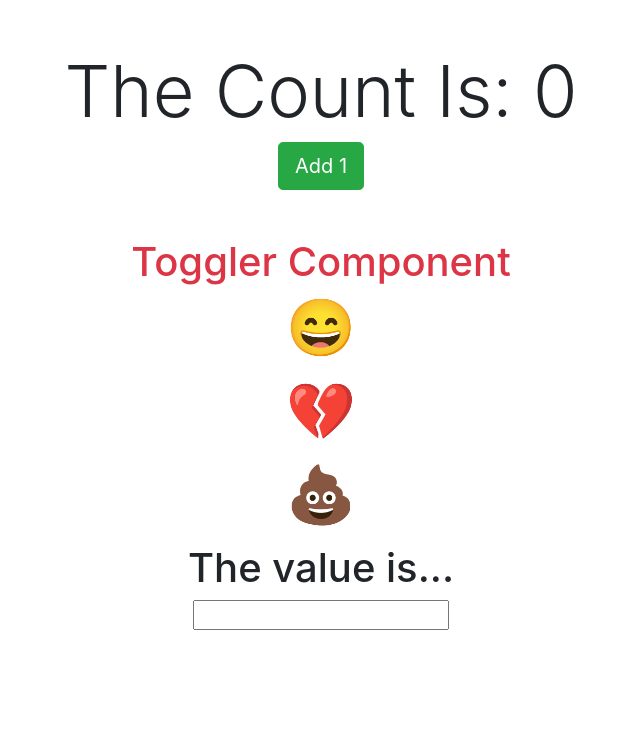
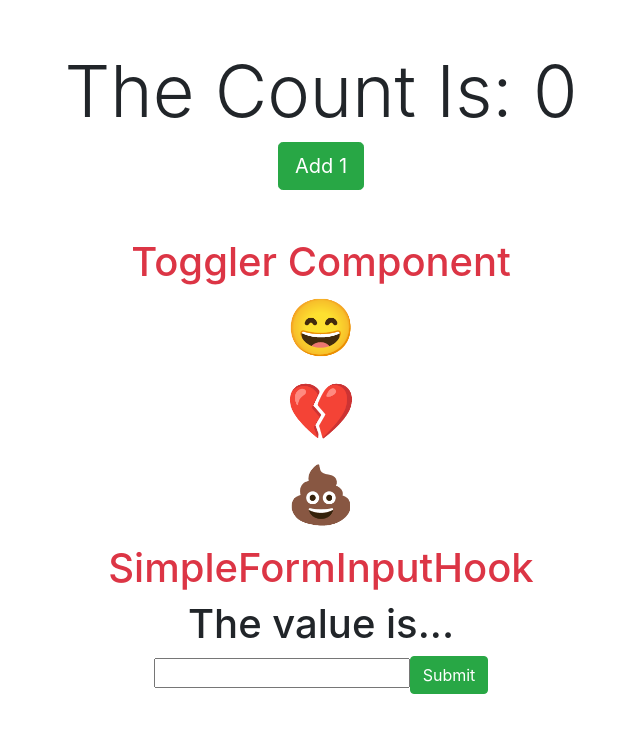
Before and after one commit to xaviguasch/hooks-react-mini-demo-app, a React (Create React App) app: page / in a window 1280 px wide. Shown: the top 732 px of the page, without its empty margins (319-959 px from the left). Built offline with nearby package versions, Linux system fonts and the light colour scheme.

Commit message:
refactored input forms extracting the logic to a hook

```diff
--- a/src/App.js
+++ b/src/App.js
@@ -2,6 +2,7 @@ import React from 'react'
 import CounterHook from './CounterHook'
 import Toggler from './Toggler'
 import SimpleFormHooks from './SimpleFormHooks'
+import SimpleFormInputHook from './SimpleFormInputHook'
 import 'bootstrap/dist/css/bootstrap.min.css'
 
 function App() {
@@ -10,7 +11,7 @@ function App() {
       <div className='container'>
         <CounterHook />
         <Toggler />
-        <SimpleFormHooks />
+        <SimpleFormInputHook />
       </div>
     </div>
   )
--- a/src/SimpleFormHooks.js
+++ b/src/SimpleFormHooks.js
@@ -11,6 +11,9 @@ const SimpleFormHooks = () => {
     <div className='container text-center'>
       <h1>The value is... {email}</h1>
       <input type='text' value={email} onChange={handleChange} />
+      <button className='btn btn-success' onClick={() => setEmail('')}>
+        Submit
+      </button>
     </div>
   )
 }
--- /dev/null
+++ b/src/SimpleFormInputHook.js
@@ -0,0 +1,19 @@
+import React from 'react'
+import useFormState from './hooks/useFormState'
+
+const SimpleFormHooks = () => {
+  const [email, handleEmailChange, reset] = useFormState('')
+
+  return (
+    <div className='container text-center'>
+      <h1 className='text-danger'>SimpleFormInputHook</h1>
+      <h1>The value is... {email}</h1>
+      <input type='text' value={email} onChange={handleEmailChange} />
+      <button className='btn btn-success' onClick={reset}>
+        Submit
+      </button>
+    </div>
+  )
+}
+
+export default SimpleFormHooks
--- /dev/null
+++ b/src/hooks/useFormState.js
@@ -0,0 +1,17 @@
+import { useState } from 'react'
+
+function useFormState(initialVal) {
+  const [value, setValue] = useState(initialVal)
+
+  const handleChange = e => {
+    setValue(e.target.value)
+  }
+
+  const reset = () => {
+    setValue('')
+  }
+
+  return [value, handleChange, reset]
+}
+
+export default useFormState
```
